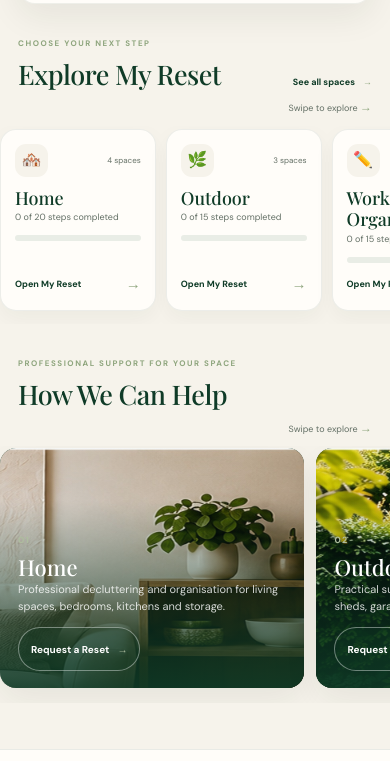
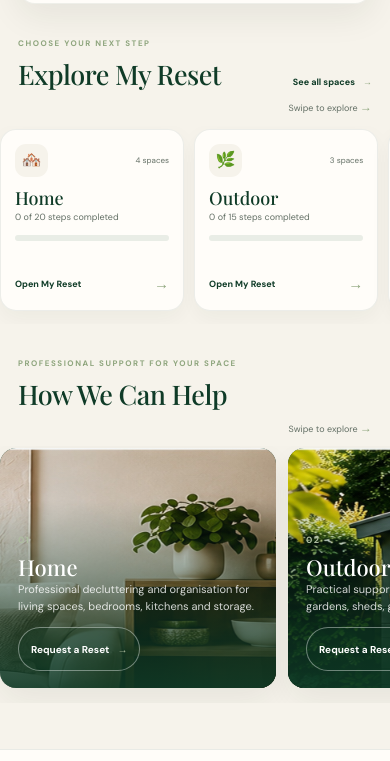
Before and after one commit to Sinphz/resettable-app, a plain HTML site: page index.html in a window 390 px wide. Shown: the part 963-1724 px from the top of the page. Drawn offline with nearby package versions, Linux system fonts and the light colour scheme; a web font is replaced by a local one.

Commit message:
Refine swipeable cards and settings icon

```diff
--- a/index.html
+++ b/index.html
@@ -35,7 +35,7 @@
       </nav>
       <a class="header-link" href="https://resettable.co.uk" target="_blank" rel="noopener">Visit website <span aria-hidden="true">↗</span></a>
       <button class="settings-button" type="button" id="openSettings" aria-label="Open Settings" title="Settings">
-        <svg aria-hidden="true" viewBox="0 0 24 24" focusable="false"><path d="M12 8.25a3.75 3.75 0 1 0 0 7.5 3.75 3.75 0 0 0 0-7.5Z"/><path d="m19.4 15 .08.08a1.8 1.8 0 1 1-2.55 2.55l-.08-.08a1.8 1.8 0 0 0-3.07 1.27v.23a1.8 1.8 0 1 1-3.6 0v-.12a1.8 1.8 0 0 0-3.07-1.27l-.08.08a1.8 1.8 0 1 1-2.55-2.55l.08-.08a1.8 1.8 0 0 0-1.27-3.07H3.2a1.8 1.8 0 1 1 0-3.6h.12a1.8 1.8 0 0 0 1.27-3.07l-.08-.08a1.8 1.8 0 1 1 2.55-2.55l.08.08a1.8 1.8 0 0 0 3.07-1.27V3.2a1.8 1.8 0 1 1 3.6 0v.12a1.8 1.8 0 0 0 3.07 1.27l.08-.08a1.8 1.8 0 1 1 2.55 2.55l-.08.08a1.8 1.8 0 0 0 1.27 3.07h.23a1.8 1.8 0 1 1 0 3.6h-.12A1.8 1.8 0 0 0 19.4 15Z"/></svg>
+        <svg aria-hidden="true" viewBox="0 0 24 24" focusable="false"><path d="M12 8.25a3.75 3.75 0 1 0 0 7.5 3.75 3.75 0 0 0 0-7.5Z"/><path d="M19.4 13.5a7.7 7.7 0 0 0 0-3l1.6-1.2-1.6-2.8-1.9.7a7.8 7.8 0 0 0-2.6-1.5L14.6 3h-3.2l-.3 2.7a7.8 7.8 0 0 0-2.6 1.5l-1.9-.7L5 9.3l1.6 1.2a7.7 7.7 0 0 0 0 3L5 14.7l1.6 2.8 1.9-.7a7.8 7.8 0 0 0 2.6 1.5l.3 2.7h3.2l.3-2.7a7.8 7.8 0 0 0 2.6-1.5l1.9.7 1.6-2.8-1.6-1.2Z"/></svg>
       </button>
     </div>
   </header>
--- a/service-worker.js
+++ b/service-worker.js
@@ -1,6 +1,6 @@
 // Bump this release value when preparing a new app release.
 const CACHE_PREFIX = "resettable-app-";
-const CACHE_NAME = `${CACHE_PREFIX}v1.11.0`;
+const CACHE_NAME = `${CACHE_PREFIX}v1.11.1`;
 const SCOPE_URL = new URL(self.registration.scope);
 const SHELL_URL = new URL("./index.html", SCOPE_URL).href;
 
--- a/styles.css
+++ b/styles.css
@@ -302,9 +302,9 @@ a { color: inherit; text-decoration: none; }
   .room-card-grid, .service-grid { display: flex; align-items: stretch; overflow-x: auto; overscroll-behavior-inline: contain; scroll-snap-type: x mandatory; scrollbar-width: none; -webkit-overflow-scrolling: touch; }
   .room-card-grid::-webkit-scrollbar, .service-grid::-webkit-scrollbar { display: none; }
   .room-card-grid { gap: 12px; margin: 0 -22px; padding: 3px 22px 13px; }
-  .room-card { flex: 0 0 44%; min-width: 148px; max-width: 210px; scroll-snap-align: start; }
+  .room-card { flex: 0 0 52%; min-width: 148px; max-width: 230px; scroll-snap-align: start; }
   .service-grid { gap: 14px; margin: 0 -22px; padding: 2px 22px 15px; }
-  .service-card { flex: 0 0 min(86%, 330px); }
+  .service-card { flex: 0 0 min(78%, 330px); }
   .room-card-grid:focus-visible, .service-grid:focus-visible { outline: 3px solid var(--sage); outline-offset: 3px; }
 }
 @media (max-width: 640px) {
@@ -353,7 +353,7 @@ a { color: inherit; text-decoration: none; }
   .space-actions .button { width: 100%; min-height: 48px; }
   .space-choice { padding: 11px; border-radius: 14px; }
   .space-choice strong { font-size: 16px; }
-  .room-card { flex-basis: 44%; min-width: 142px; padding: 14px; border-radius: 16px; }
+  .room-card { flex-basis: 52%; min-width: 142px; max-width: 230px; padding: 14px; border-radius: 16px; }
   .room-emoji { width: 33px; height: 33px; border-radius: 11px; font-size: 16px; }
   .room-card-count { font-size: 8px; }
   .room-card h3 { margin-top: 11px; font-size: 18px; }
@@ -364,7 +364,7 @@ a { color: inherit; text-decoration: none; }
   .about-process { margin-top: 13px; }
   .about-process-heading { align-items: flex-start; flex-direction: column; gap: 9px; }
   .about-process-steps { grid-template-columns: 1fr; gap: 13px; }
-  .service-card { flex-basis: min(86%, 330px); min-height: 240px; border-radius: 16px; }
+  .service-card { flex-basis: min(78%, 330px); min-height: 240px; border-radius: 16px; }
   .service-copy h3 { font-size: 22px; }
   .service-copy p { font-size: 11px; }
   .page-intro { margin-bottom: 24px; }
```
